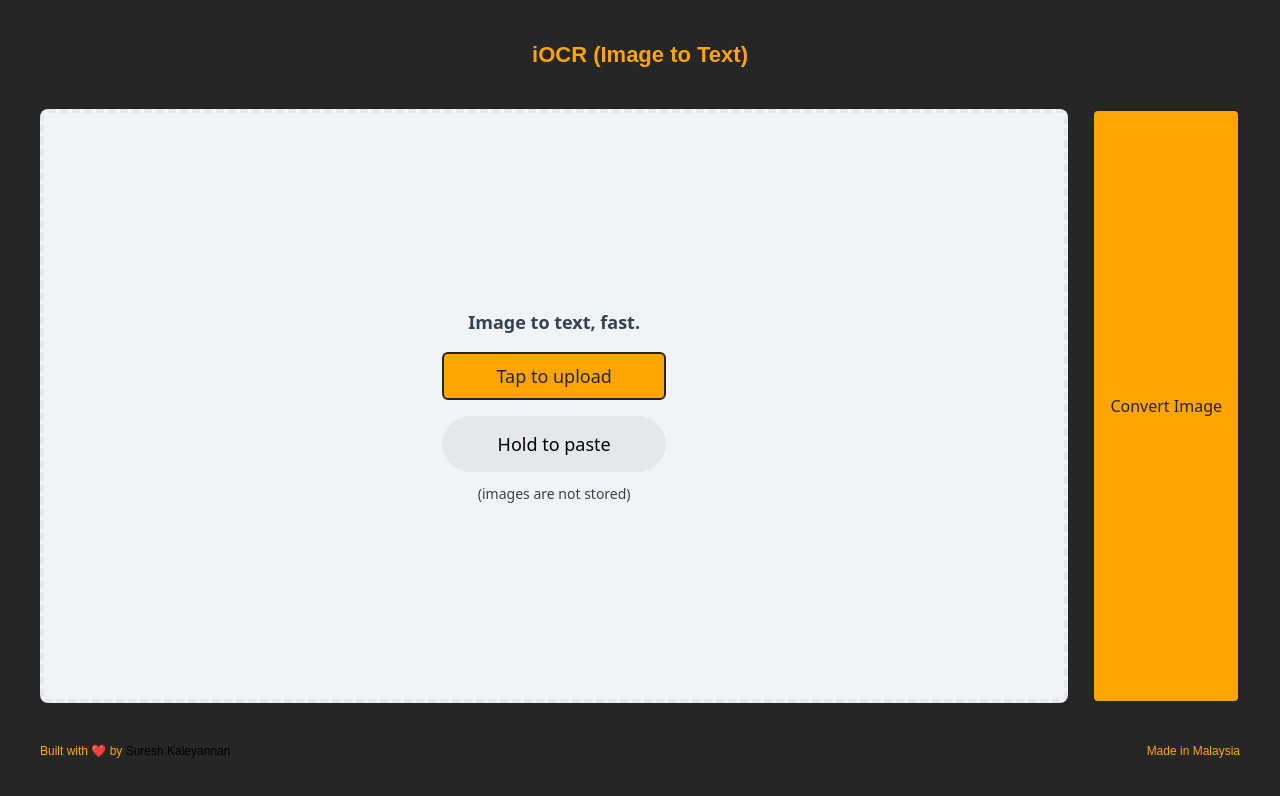
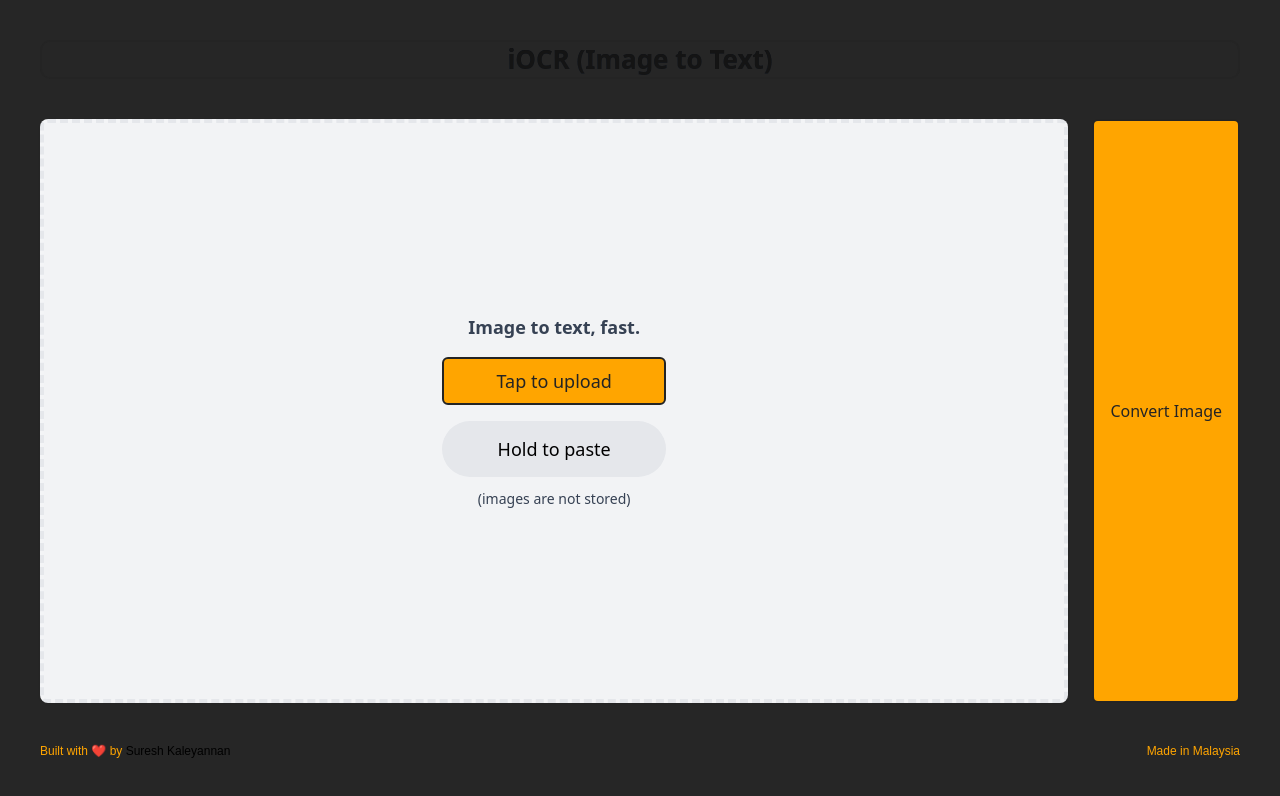
Before and after one commit to sureshapps/pictx, a Next.js app: page / in a window 1280 px wide. Shown: the top 796 px of the page. Built offline with nearby package versions, Linux system fonts and the light colour scheme.

Commit message:
Update globals.css

```diff
--- a/app/globals.css
+++ b/app/globals.css
@@ -38,10 +38,13 @@
 }
 
 h1 {
-	color: orange;
+	background-color: orange;
+	color: #141414;
+	border: 2px solid #242424;
+	border-radius: 10px;
 	font-weight: 900;
-	font-size: 22px;
-        font-family: Arial, Helvetica, sans-serif;
+	font-size: 26px;
+
 
 
 }
```
